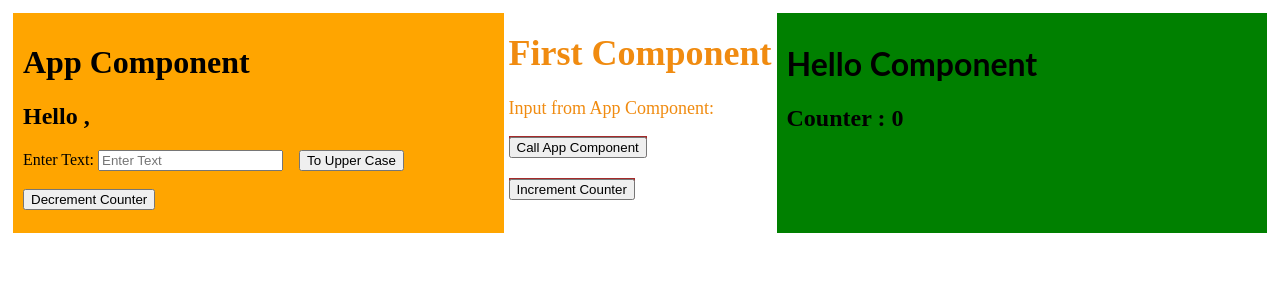
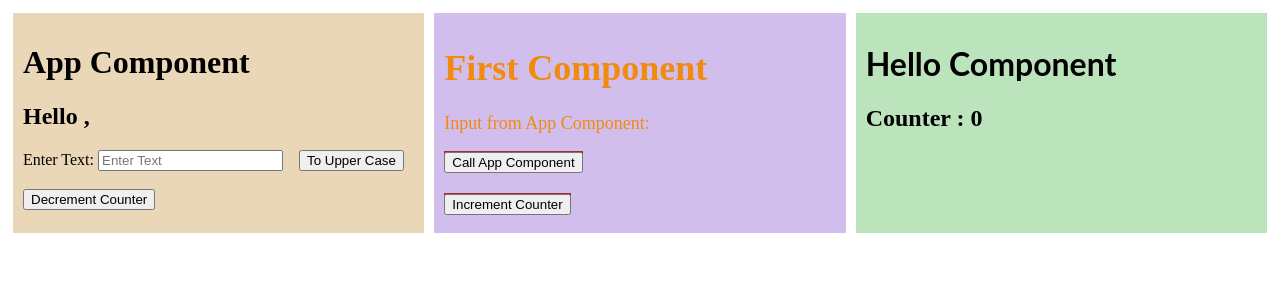
Before and after one commit to apathak1223/Angular-Test, an Angular app: page / in a window 1280 px wide. Shown: the top 300 px of the page. Built offline with nearby package versions, Linux system fonts and the light colour scheme.

Commit message:
2 files modified

```diff
--- a/src/app/app.component.css
+++ b/src/app/app.component.css
@@ -2,7 +2,7 @@ p {
   font-family: Lato;
 }
 
-.left {
+.block {
   flex: 33.33%;
   height: 200px;
   padding: 10px;
@@ -10,21 +10,19 @@ p {
   min-height: 100px;
 }
 
-.right {
-  flex: 33.33%;
-  height: 200px;
-  padding: 10px;
-  margin: 5px;
-  min-height: 100px;
-}
+
 .container {
   display: flex;
 }
 
+.center {
+  background-color: rgb(210, 190, 236);
+}
+
 .orange {
-  background-color: orange;
+  background-color: rgb(233, 215, 183);
 }
 
 .green {
-  background-color: green;
+  background-color: rgb(188, 228, 188);
 }
--- a/src/app/app.component.html
+++ b/src/app/app.component.html
@@ -1,15 +1,15 @@
 <div class="container">
-    <div class="left orange"><h1>App Component</h1>
+    <div class="block orange"><h1>App Component</h1>
     <h2>Hello {{ name1 }},</h2>
     Enter Text:
     <input type="text" [(ngModel)]="name1" placeholder="Enter Text" /> &nbsp;&nbsp;
     <button title="Click" (click)="upperCase()">To Upper Case</button><br /><br />
     <button (click)="decrement()">Decrement Counter</button>
   </div>
-  <div>
+  <div class="block center">
     <app-first [value]="name1" (outEvent)="parentMethodCall()"></app-first>
   </div>
-  <div class="left green">
+  <div class="block green">
     <hello></hello>
   </div>
 </div>
```
